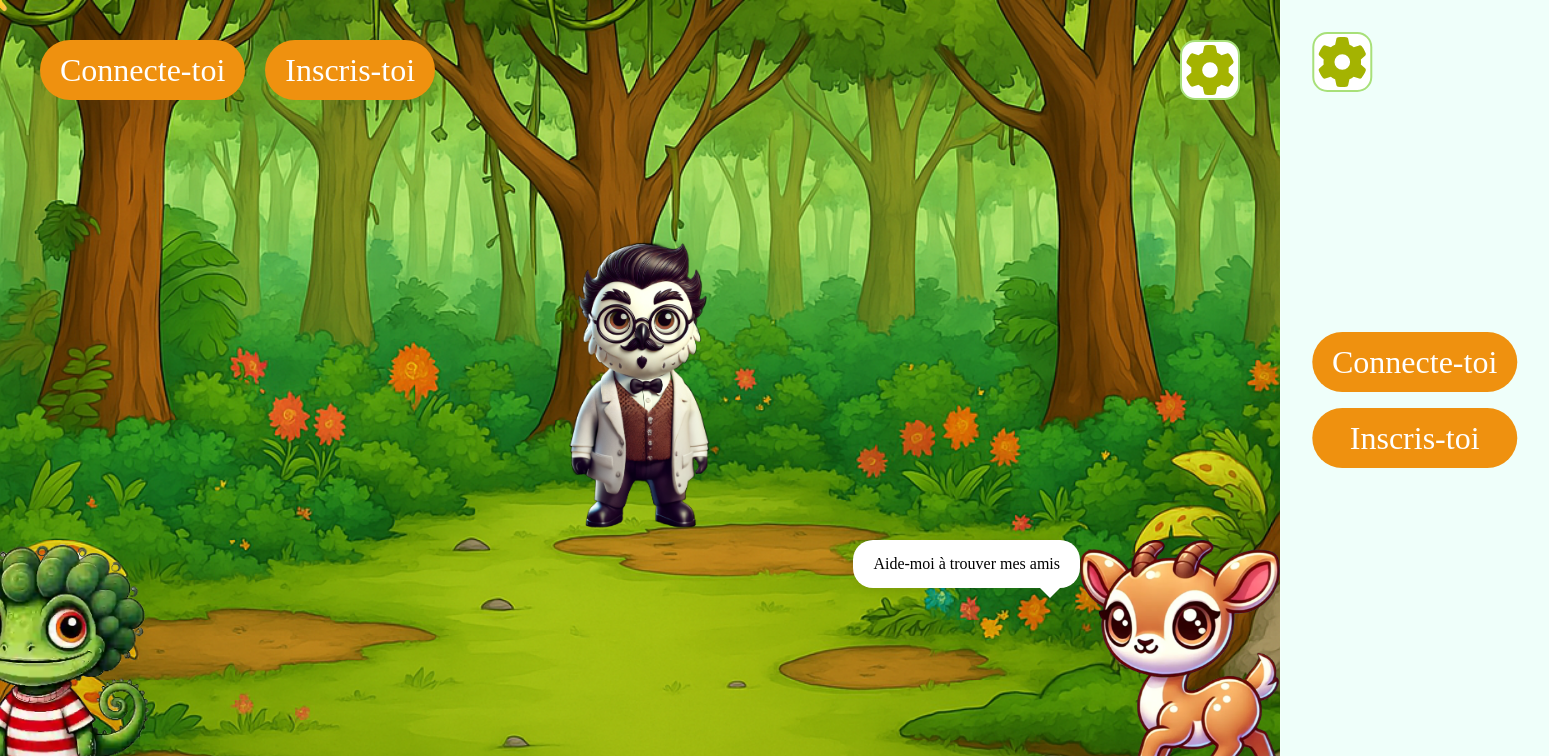
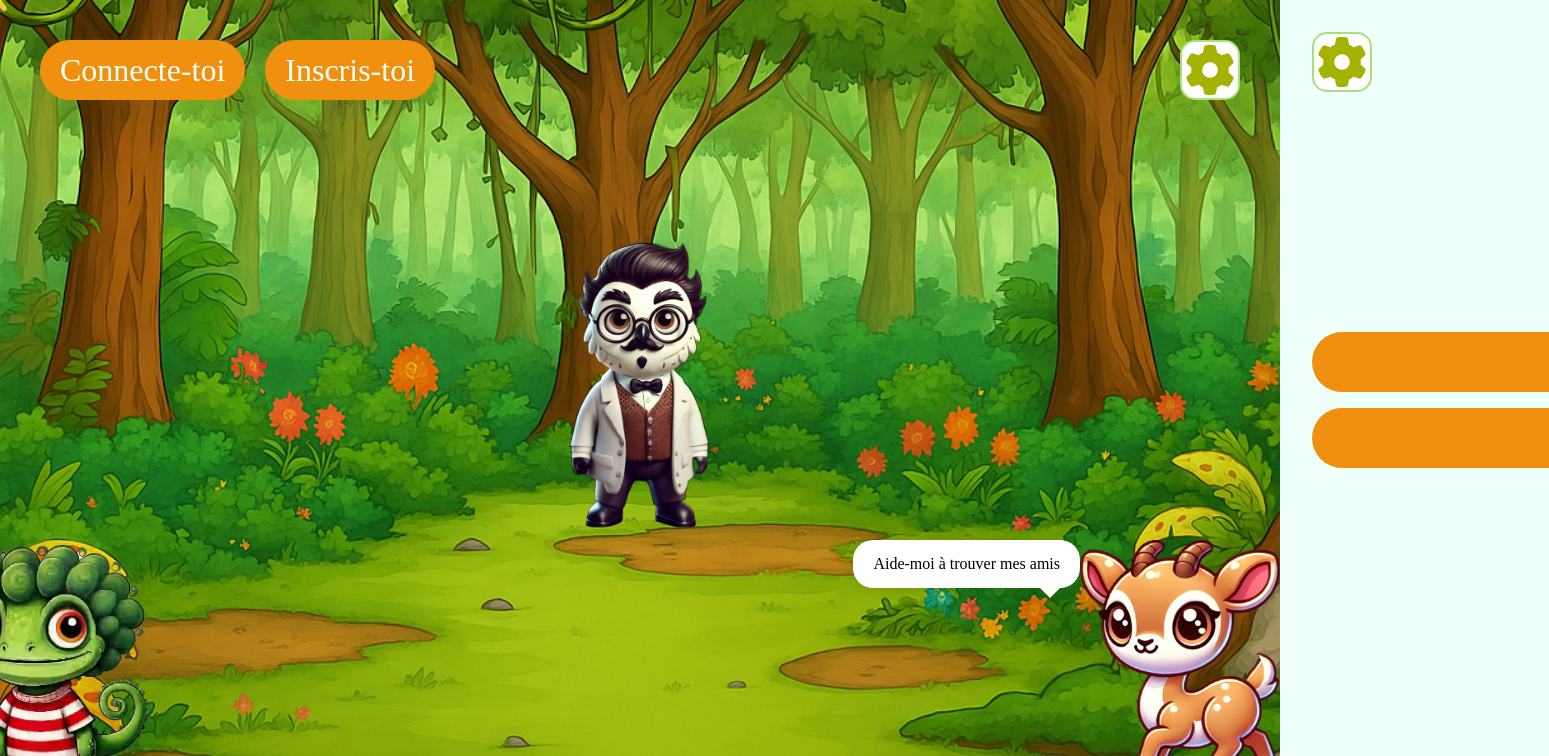
Before and after one commit to Yezir971/front-seb-la-gazelle, a React (Create React App) app: page / in a window 1280 px wide. Shown: the top 756 px of the page, 1549 px wide, since content can reach past the window. Built offline with nearby package versions, Linux system fonts and the light colour scheme; no server answers; a web font is replaced by a local one.

Commit message:
fix : bug responsive menu burger home

```diff
--- a/src/Component/burger-menu/Menu.jsx
+++ b/src/Component/burger-menu/Menu.jsx
@@ -14,9 +14,11 @@ const StyledMenu = styled.nav`
     background: #effffa;
     transform: ${({ open }) => (open ? "translateX(0%)" : "translateX(100%)")};
     height: 100vh;
+    width: 100vw;
+    overflow-x: hidden;
     text-align: left;
     padding: 2rem;
-    position: absolute;
+    position: fixed;
     gap:1rem;
     top: 0;
     right: 0;
--- a/src/assets/style/style.css
+++ b/src/assets/style/style.css
@@ -6,9 +6,7 @@
 }
 
 
-body{
-    overflow: hidden;
-}
+
 
 /*
     Style de la navBar
```
